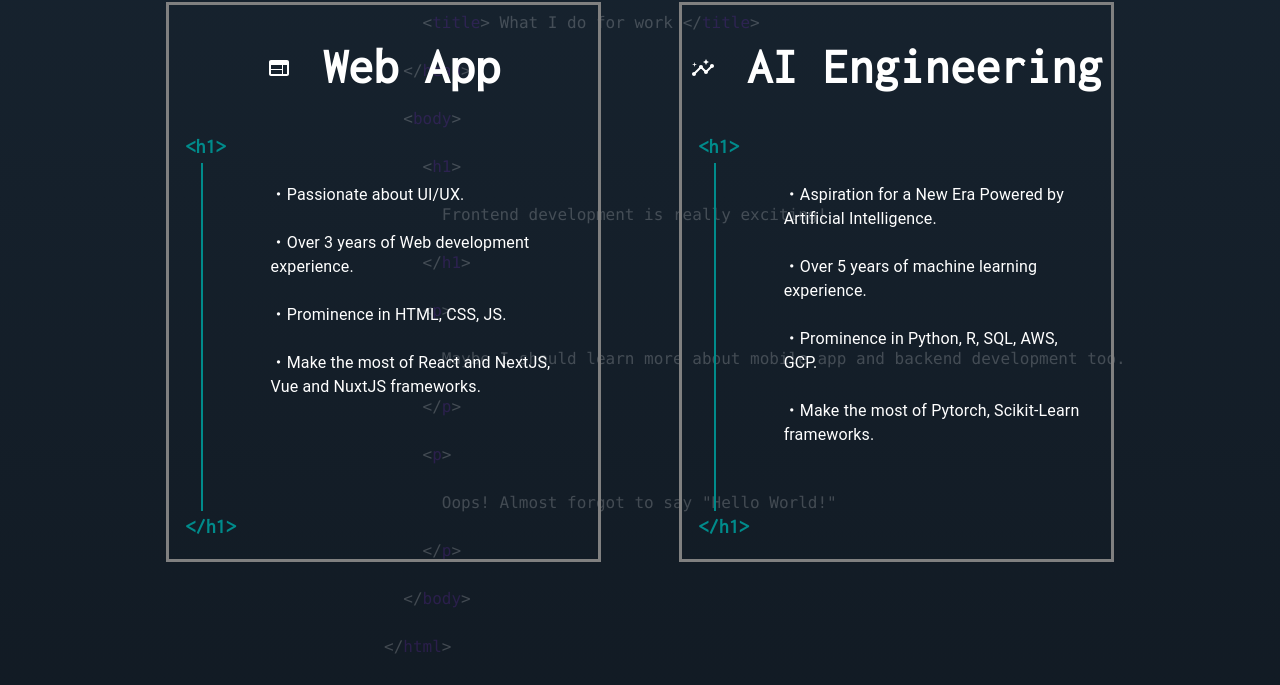
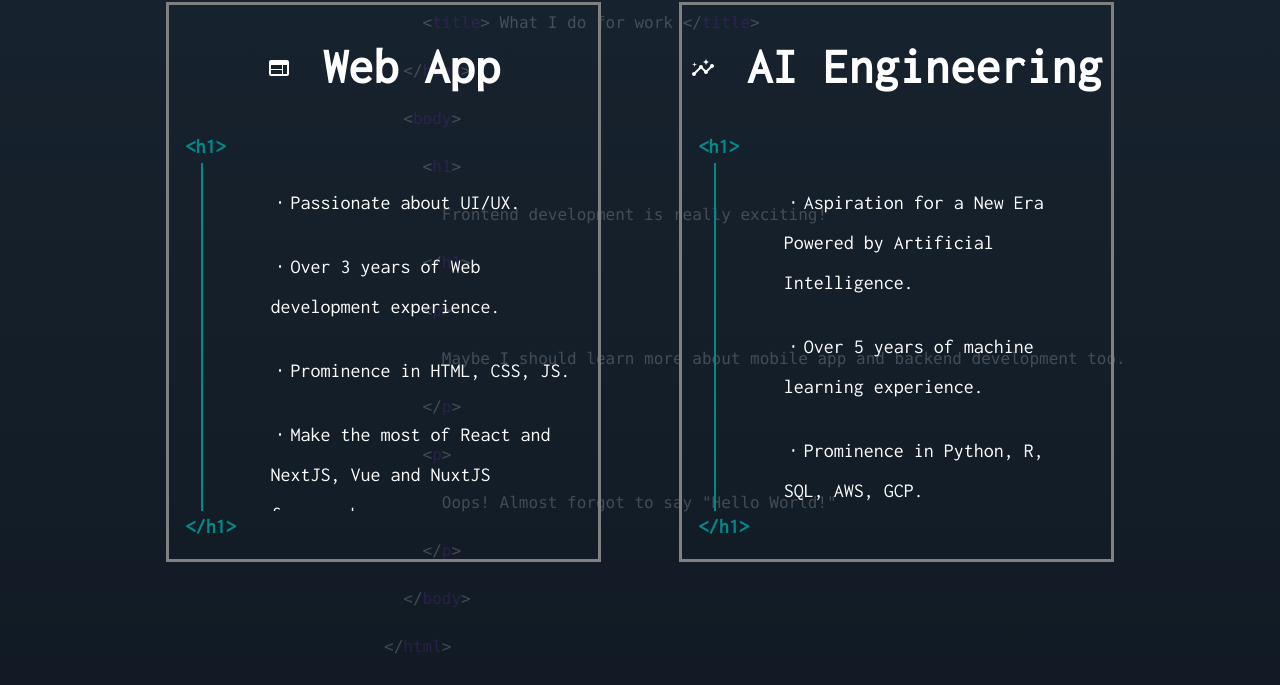
Before and after one commit to ShinyaYoshida-biomet/my-portfolio, a React (Create React App) app: page / in a window 1280 px wide. Shown: the part 1153-1838 px from the top of the page. Built offline with nearby package versions, Linux system fonts and the light colour scheme; no server answers; a web font is replaced by a local one.

Commit message:
diable typography in ListTextItem

```diff
--- a/src/components/molecules/ExpertiseCard.tsx
+++ b/src/components/molecules/ExpertiseCard.tsx
@@ -70,26 +70,33 @@
       >
         <List
           sx={{
-            fontSize: {
-              xs: "15px", // extra-small devices
-              sm: "15px", // small devices
-              md: "15px", // medium devices
-              lg: "30px", // large devices
-              xl: "30px", // extra-large devices
-            }, // Responsive font size
             paddingInlineStart: {
               xs: "1vw",
               sm: "1vw",
               md: "2vw",
               lg: "4vw",
-              xl: "4vw"
+              xl: "4vw",
             },
             marginTop: "0rem",
           }}
         >
           {textList.map((text) => (
             <ListItem>
-              <ListItemText>・{text}</ListItemText>
+              <ListItemText
+                disableTypography
+                sx={{
+                  fontSize: {
+                    xs: "15px", // extra-small devices
+                    sm: "15px", // small devices
+                    md: "20px", // medium devices
+                    lg: "20px", // large devices
+                    xl: "20px", // extra-large devices
+                  },
+                  fontFamily: "CustomFont",
+                }}
+              >
+                ・{text}
+              </ListItemText>
             </ListItem>
           ))}
         </List>
```
